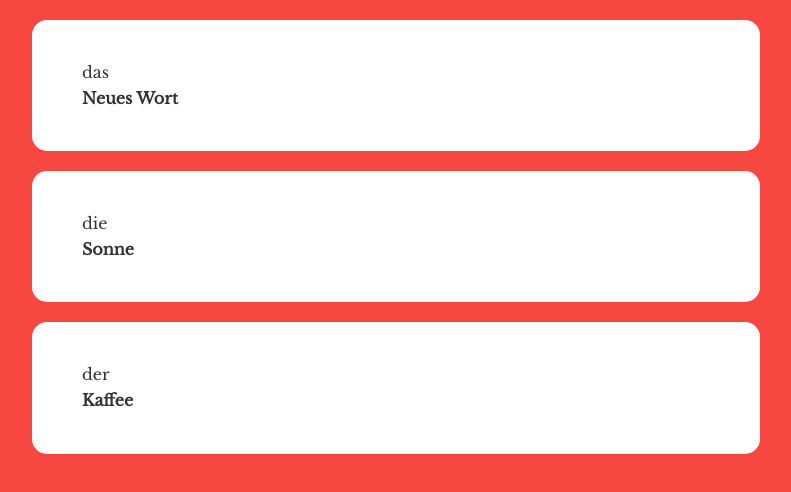
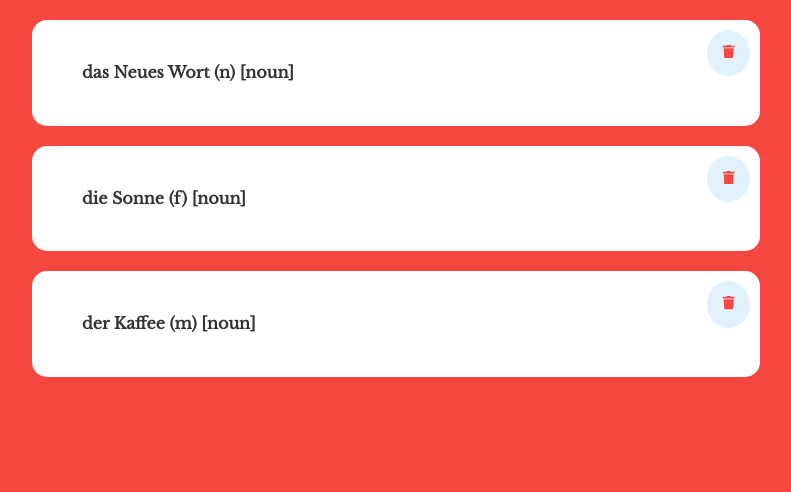
Before and after one commit to Holly-Ellington/wem-oder-was, a React (Create React App) app: page / in a window 1280 px wide. Shown: the top 492 px of the page, without its empty margins (244-1035 px from the left). Built offline with nearby package versions, Linux system fonts and the light colour scheme.

Commit message:
trash icon on card

```diff
--- a/src/components/VocabList.jsx
+++ b/src/components/VocabList.jsx
@@ -12,6 +12,8 @@ function VocabList({vocab}) {
                     id={word.id}
                     article={word.article}
                     word={word.word}
+                    partOfSpeech={word.partOfSpeech}
+                    gender={word.gender}
                 />
             ))}
         </div>
--- a/src/components/VocabWord.jsx
+++ b/src/components/VocabWord.jsx
@@ -1,11 +1,20 @@
 import React from 'react'
+import { FaTrash } from 'react-icons/fa'
+import { FontAwesomeIcon } from '@fortawesome/react-fontawesome'
 
-function VocabWord({article,word, id}) {
+
+function VocabWord({article,word, id, partOfSpeech, gender}) {
   return (
     <>
     <div key={id} className="card">
-        <div>{article}</div>
-        <h4>{word}</h4>
+        <div>
+            <h4>{article} {word} ({gender}) [{partOfSpeech}]</h4>
+            <button className='card-btn'>
+                <FaTrash color='#F64740' className='fa-xl' />
+            </button>
+
+        </div>
+
     </div>
     </>
   )
--- a/src/data/VocabData.js
+++ b/src/data/VocabData.js
@@ -4,24 +4,27 @@ const VocabData = [
         article: 'das',
         word: 'Neues Wort',
         partOfSpeech: 'noun',
-        gender: 'neutral',
-        case: 'nominative'
+        gender: 'n',
+        case: 'nominative',
+        meaning: 'the new word'
     },
     {
         id: 2,
         article: 'die',
         word: 'Sonne',
         partOfSpeech: 'noun',
-        gender: 'feminine',
-        case: 'nominative'
+        gender: 'f',
+        case: 'nominative',
+        meaning: 'the sun'
     },
     {
         id: 3,
         article: 'der',
         word: 'Kaffee',
         partOfSpeech: 'noun',
-        gender: 'masucline',
-        case: 'nominative'
+        gender: 'm',
+        case: 'nominative',
+        meaning: 'the coffee'
     },
 ]
 
--- a/src/index.css
+++ b/src/index.css
@@ -32,3 +32,13 @@ ul {
   margin: 20px 0;
   position: relative;
 }
+
+.card-btn {
+  position: absolute;
+  top: 10px;
+  right: 10px;
+  background-color: #E1F2FE;
+  border-radius: 50%;
+  padding: 15px;
+  border: none;
+}
```
Also changed, not shown: package.json (+5 -3 lines), 2 other files (tests, documents, lock files or other folders).
